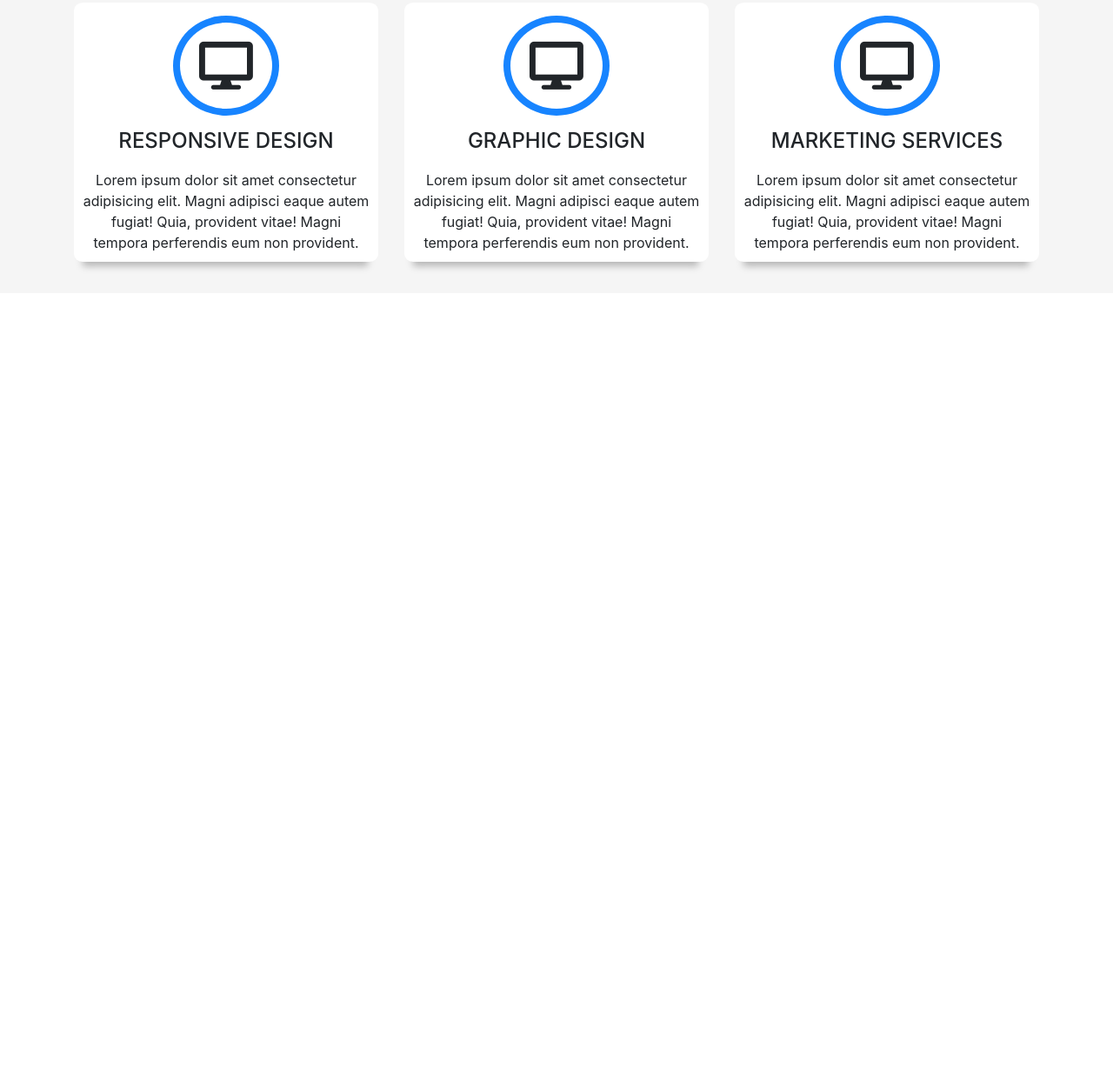
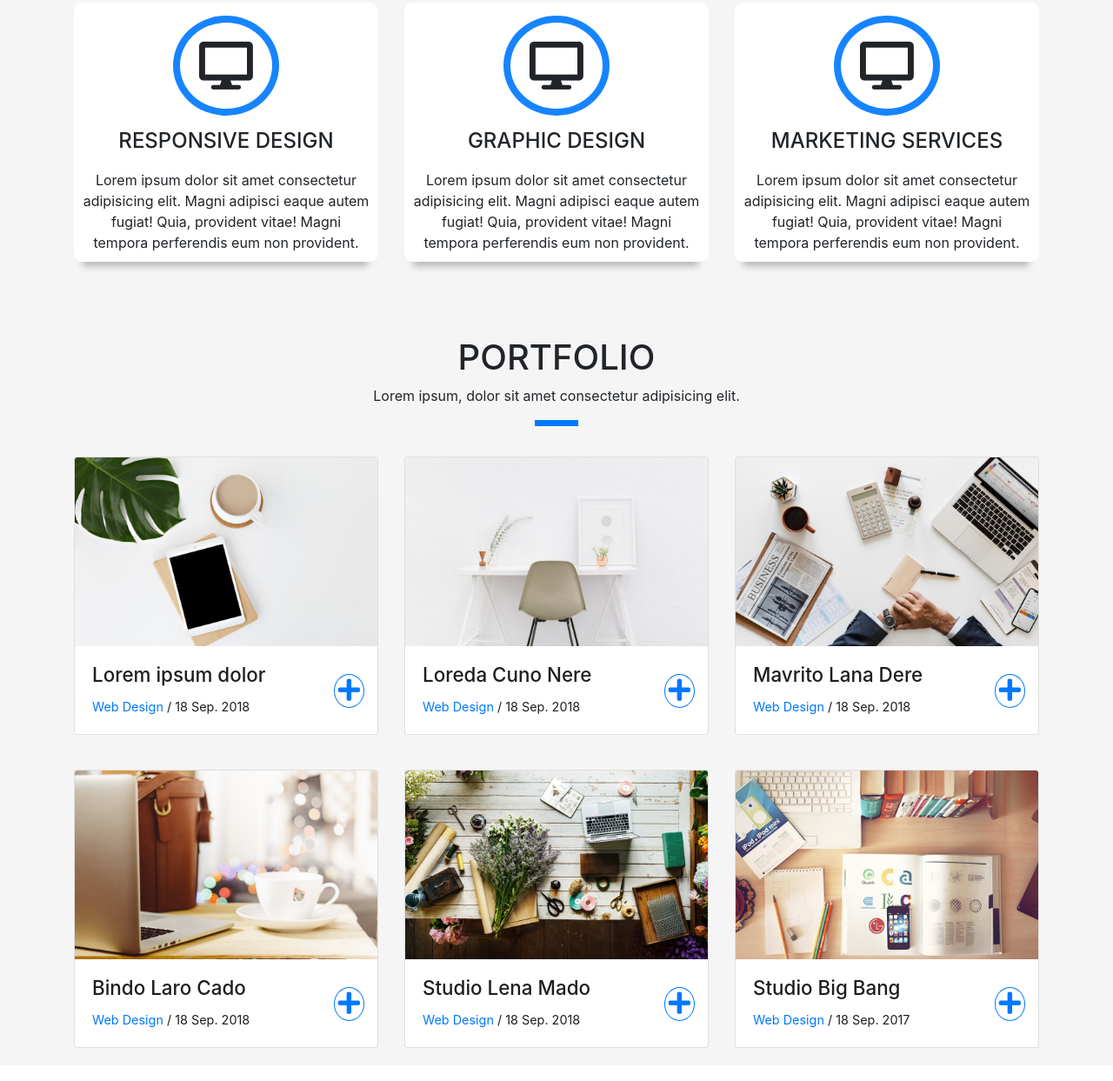
Before and after one commit to teamNumTwelve/Route, a plain HTML site: page index.html in a window 1280 px wide. Shown: the part 1289-2532 px from the top of the page at 87% size. Before the commit the page ends 1626 px from the top, so only its background shows below. Drawn offline with nearby package versions, Linux system fonts and the light colour scheme.

Commit message:
i add the porofilio section so the last section is porofilio

```diff
--- a/css/style.css
+++ b/css/style.css
@@ -65,3 +65,51 @@
     -webkit-box-shadow: -1px 16px 8px -11px rgba(0,0,0,0.26);
     -moz-box-shadow: -1px 16px 8px -11px rgba(0,0,0,0.26);
 }
+
+/*sart fifth section*/
+.portfolio{
+    margin-top: 50px;
+    margin-bottom: 20px;
+}
+.portfolio .col-md-4{
+    margin: 20px auto;
+}
+.portfolio .item-link{
+    color: #1e1e1e;
+}
+
+.portfolio .item-link:hover{
+    text-decoration: none;
+}
+.portfolio .item-car-img{
+    overflow: hidden;
+    display: block;
+}
+.portfolio .card .card-img-top{
+    transition: ease-in-out 0.7s all;
+}
+.portfolio .item-link:hover .card-img-top{
+    transform: scale(1.3);
+}
+
+.portfolio .card-title{
+    font-size: 1.4rem;
+}
+
+.portfolio .card-text{
+    font-size: 0.9rem;
+}
+
+.portfolio .card-text .item-title{
+    color: #0078ff;
+}
+.portfolio .card-text .fa-2x{
+    border: 1px solid #0078ff;
+    border-radius: 50%;
+    padding: 4px;
+    color: #0078ff;
+    position: absolute;
+    right: 15px;
+    bottom: 30px;
+}
+/*End fifth section*/
--- a/index.html
+++ b/index.html
@@ -187,6 +187,121 @@
           </div>
       </div>
 
+	<!-- start third section -->
+  <section class="portfolio sec3container">
+    <div class="container">
+
+      <div class="s3uppergroup">
+        <h1 class="title">PORTFOLIO</h1>
+        <p class="sub-title">Lorem ipsum, dolor sit amet consectetur adipisicing elit.</p>
+        <div class="sec3line"></div>
+      </div>
+
+      <div class="row">
+
+        <div class="col-md-4">
+
+          <div class="card">
+            <a class="item-link" href="img/work-1.jpg">
+            <div class="item-car-img">
+              <img src="images/images/work-1.jpg" class="card-img-top" alt="work-1">
+            </div>
+            <div class="card-body">
+              <h5 class="card-title">Lorem ipsum dolor</h5>
+              <p class="card-text"><span class="item-title">Web Design</span> / 18 Sep. 2018 <i
+                  class="fas fa-plus fa-2x"></i></p>
+            </div>
+            </a>
+          </div>
+
+        </div>
+
+        <div class="col-md-4">
+
+          <div class="card">
+            <a class="item-link" href="img/work-2.jpg">
+              <div class="item-car-img">
+                <img src="images/images/work-2.jpg" class="card-img-top" alt="work-2">
+              </div>
+              <div class="card-body">
+                <h5 class="card-title">Loreda Cuno Nere</h5>
+                <p class="card-text"><span class="item-title">Web Design</span> / 18 Sep. 2018 <i
+                    class="fas fa-plus fa-2x"></i></p>
+              </div>
+            </a>
+          </div>
+
+        </div>
+
+        <div class="col-md-4">
+          <div class="card">
+            <a class="item-link" href="img/work-3.jpg">
+              <div class="item-car-img">
+                <img src="images/images/work-3.jpg" class="card-img-top" alt="work-3">
+              </div>
+              <div class="card-body">
+                <h5 class="card-title">Mavrito Lana Dere</h5>
+                <p class="card-text"><span class="item-title">Web Design</span> / 18 Sep. 2018 <i
+                    class="fas fa-plus fa-2x"></i></p>
+              </div>
+            </a>
+          </div>
+        </div>
+
+        <div class="col-md-4">
+
+          <div class="card">
+            <a class="item-link" href="img/work-4.jpg">
+              <div class="item-car-img">
+                <img src="images/images/work-4.jpg" class="card-img-top" alt="work-4">
+              </div>
+              <div class="card-body">
+                <h5 class="card-title">Bindo Laro Cado</h5>
+                <p class="card-text"><span class="item-title">Web Design</span> / 18 Sep. 2018 <i
+                    class="fas fa-plus fa-2x"></i></p>
+              </div>
+            </a>
+          </div>
+
+        </div>
+
+        <div class="col-md-4">
+
+          <div class="card">
+            <a class="item-link" href="img/work-5.jpg">
+              <div class="item-car-img">
+                <img src="images/images/work-5.jpg" class="card-img-top" alt="work-5">
+              </div>
+              <div class="card-body">
+                <h5 class="card-title">Studio Lena Mado</h5>
+                <p class="card-text"><span class="item-title">Web Design</span> / 18 Sep. 2018 <i
+                    class="fas fa-plus fa-2x"></i></p>
+              </div>
+            </a>
+          </div>
+
+        </div>
+
+        <div class="col-md-4">
+
+          <div class="card">
+            <a class="item-link" href="img/work-6.jpg">
+              <div class="item-car-img">
+                <img src="images/images/work-6.jpg" class="card-img-top" alt="work-6">
+              </div>
+              <div class="card-body">
+                <h5 class="card-title">Studio Big Bang</h5>
+                <p class="card-text"><span class="item-title">Web Design</span> / 18 Sep. 2017 <i
+                    class="fas fa-plus fa-2x"></i></p>
+              </div>
+            </a>
+          </div>
+
+        </div>
+      </div>
+    </div>
+  </section>
+  <!-- End third section -->
 
 <script src="js/jquery-3.4.1.slim.min.js"></script>
 <script src="js/popper.min.js"></script>
```
Also changed, not shown: images/images/work-1.jpg (added), images/images/work-2.jpg (added), images/images/work-3.jpg (added), images/images/work-4.jpg (added), images/images/work-5.jpg (added), images/images/work-6.jpg (added).
